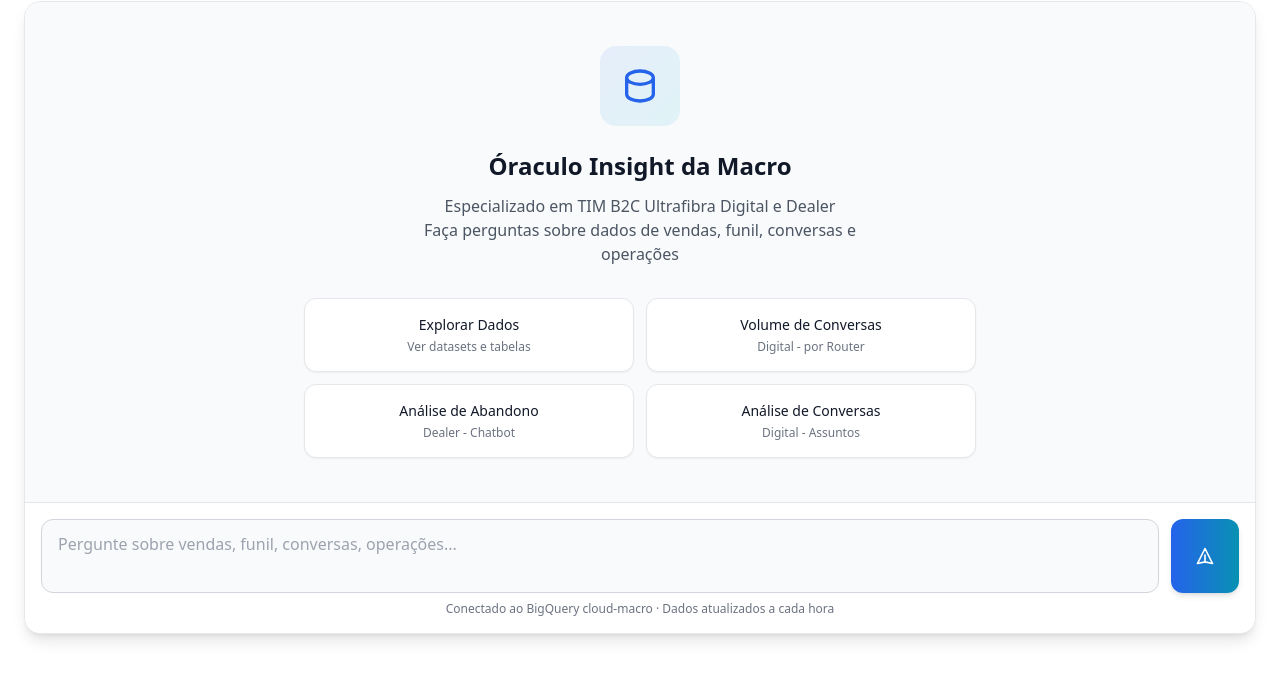
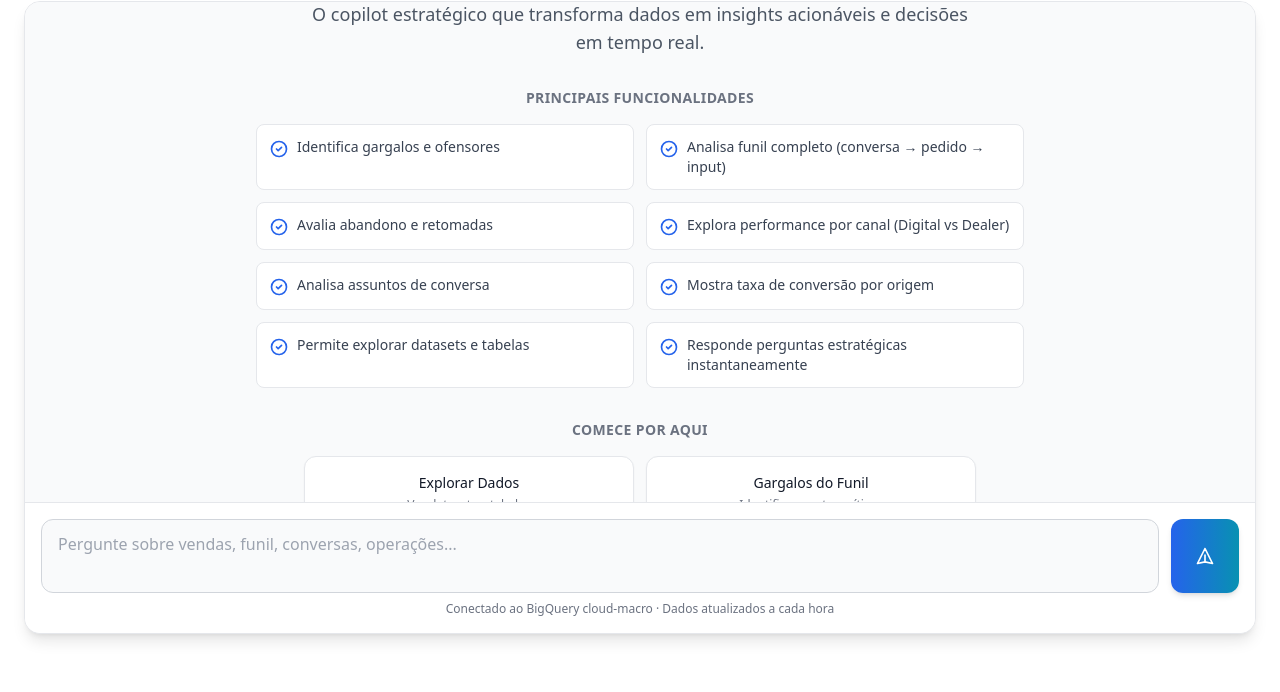
Before and after one commit to lucasmassollar/C-LUCAS-macro-ia-macro-ia-deploy, a website: page index.html in a window 1280 px wide. Shown: the part 108-800 px from the top of the page. Drawn offline with nearby package versions, Linux system fonts and the light colour scheme.

Commit message:
Fix HTML encoding and update content

```diff
--- a/index.html
+++ b/index.html
@@ -1,11 +1,10 @@
-
 
 <!DOCTYPE html>
 <html lang="pt-BR">
 <head>
     <meta charset="UTF-8">
     <meta name="viewport" content="width=device-width, initial-scale=1.0">
-    <title>Óraculo Insight · Macro</title>
+    <title>Oráculo Insight · Macro</title>
     <script src="https://cdn.tailwindcss.com"></script>
 </head>
 <body class="bg-white min-h-screen">
@@ -20,7 +19,7 @@
                         </svg>
                     </div>
                     <div>
-                        <h1 class="text-xl font-bold text-gray-900">Óraculo Insight</h1>
+                        <h1 class="text-xl font-bold text-gray-900">Oráculo Insight</h1>
                         <p class="text-xs text-gray-500">TIM B2C Ultrafibra · Macro</p>
                     </div>
                 </div>
@@ -38,31 +37,90 @@
                 <div id="welcome-screen" class="h-full flex flex-col items-center justify-center text-center">
                     <div class="w-20 h-20 bg-gradient-to-br from-blue-500/10 to-cyan-500/10 rounded-2xl flex items-center justify-center mb-6">
                         <svg class="w-10 h-10 text-blue-600" fill="none" stroke="currentColor" viewBox="0 0 24 24">
-                            <path stroke-linecap="round" stroke-linejoin="round" stroke-width="2" d="M4 7v10c0 2.21 3.582 4 8 4s8-1.79 8-4V7M4 7c0 2.21 3.582 4 8 4s8-1.79 8-4M4 7c0-2.21 3.582-4 8-4s8 1.79 8 4"></path>
+                            <path stroke-linecap="round" stroke-linejoin="round" stroke-width="2" d="M13 10V3L4 14h7v7l9-11h-7z"></path>
                         </svg>
                     </div>
-                    <h2 class="text-2xl font-bold text-gray-900 mb-3">Óraculo Insight da Macro</h2>
-                    <p class="text-gray-600 mb-8 max-w-md">
-                        Especializado em TIM B2C Ultrafibra Digital e Dealer<br>
-                        Faça perguntas sobre dados de vendas, funil, conversas e operações
+                    <h2 class="text-3xl font-bold text-gray-900 mb-3">Oráculo Insight</h2>
+                    <p class="text-gray-600 mb-8 max-w-2xl text-lg">
+                        O copilot estratégico que transforma dados em insights acionáveis e decisões em tempo real.
                     </p>
-                    <div class="grid grid-cols-2 gap-3 w-full max-w-2xl text-left">
+
+                    <!-- Principais Funcionalidades -->
+                    <div class="w-full max-w-3xl mb-8">
+                        <h3 class="text-sm font-semibold text-gray-500 uppercase tracking-wide mb-4">Principais Funcionalidades</h3>
+                        <div class="grid grid-cols-2 gap-3 text-left">
+                            <div class="flex items-start gap-2 p-3 bg-white rounded-lg border border-gray-200">
+                                <svg class="w-5 h-5 text-blue-600 flex-shrink-0 mt-0.5" fill="none" stroke="currentColor" viewBox="0 0 24 24">
+                                    <path stroke-linecap="round" stroke-linejoin="round" stroke-width="2" d="M9 12l2 2 4-4m6 2a9 9 0 11-18 0 9 9 0 0118 0z"></path>
+                                </svg>
+                                <span class="text-sm text-gray-700">Identifica gargalos e ofensores</span>
+                            </div>
+                            <div class="flex items-start gap-2 p-3 bg-white rounded-lg border border-gray-200">
+                                <svg class="w-5 h-5 text-blue-600 flex-shrink-0 mt-0.5" fill="none" stroke="currentColor" viewBox="0 0 24 24">
+                                    <path stroke-linecap="round" stroke-linejoin="round" stroke-width="2" d="M9 12l2 2 4-4m6 2a9 9 0 11-18 0 9 9 0 0118 0z"></path>
+                                </svg>
+                                <span class="text-sm text-gray-700">Analisa funil completo (conversa → pedido → input)</span>
+                            </div>
+                            <div class="flex items-start gap-2 p-3 bg-white rounded-lg border border-gray-200">
+                                <svg class="w-5 h-5 text-blue-600 flex-shrink-0 mt-0.5" fill="none" stroke="currentColor" viewBox="0 0 24 24">
+                                    <path stroke-linecap="round" stroke-linejoin="round" stroke-width="2" d="M9 12l2 2 4-4m6 2a9 9 0 11-18 0 9 9 0 0118 0z"></path>
+                                </svg>
+                                <span class="text-sm text-gray-700">Avalia abandono e retomadas</span>
+                            </div>
+                            <div class="flex items-start gap-2 p-3 bg-white rounded-lg border border-gray-200">
+                                <svg class="w-5 h-5 text-blue-600 flex-shrink-0 mt-0.5" fill="none" stroke="currentColor" viewBox="0 0 24 24">
+                                    <path stroke-linecap="round" stroke-linejoin="round" stroke-width="2" d="M9 12l2 2 4-4m6 2a9 9 0 11-18 0 9 9 0 0118 0z"></path>
+                                </svg>
+                                <span class="text-sm text-gray-700">Explora performance por canal (Digital vs Dealer)</span>
+                            </div>
+                            <div class="flex items-start gap-2 p-3 bg-white rounded-lg border border-gray-200">
+                                <svg class="w-5 h-5 text-blue-600 flex-shrink-0 mt-0.5" fill="none" stroke="currentColor" viewBox="0 0 24 24">
+                                    <path stroke-linecap="round" stroke-linejoin="round" stroke-width="2" d="M9 12l2 2 4-4m6 2a9 9 0 11-18 0 9 9 0 0118 0z"></path>
+                                </svg>
+                                <span class="text-sm text-gray-700">Analisa assuntos de conversa</span>
+                            </div>
+                            <div class="flex items-start gap-2 p-3 bg-white rounded-lg border border-gray-200">
+                                <svg class="w-5 h-5 text-blue-600 flex-shrink-0 mt-0.5" fill="none" stroke="currentColor" viewBox="0 0 24 24">
+                                    <path stroke-linecap="round" stroke-linejoin="round" stroke-width="2" d="M9 12l2 2 4-4m6 2a9 9 0 11-18 0 9 9 0 0118 0z"></path>
+                                </svg>
+                                <span class="text-sm text-gray-700">Mostra taxa de conversão por origem</span>
+                            </div>
+                            <div class="flex items-start gap-2 p-3 bg-white rounded-lg border border-gray-200">
+                                <svg class="w-5 h-5 text-blue-600 flex-shrink-0 mt-0.5" fill="none" stroke="currentColor" viewBox="0 0 24 24">
+                                    <path stroke-linecap="round" stroke-linejoin="round" stroke-width="2" d="M9 12l2 2 4-4m6 2a9 9 0 11-18 0 9 9 0 0118 0z"></path>
+                                </svg>
+                                <span class="text-sm text-gray-700">Permite explorar datasets e tabelas</span>
+                            </div>
+                            <div class="flex items-start gap-2 p-3 bg-white rounded-lg border border-gray-200">
+                                <svg class="w-5 h-5 text-blue-600 flex-shrink-0 mt-0.5" fill="none" stroke="currentColor" viewBox="0 0 24 24">
+                                    <path stroke-linecap="round" stroke-linejoin="round" stroke-width="2" d="M9 12l2 2 4-4m6 2a9 9 0 11-18 0 9 9 0 0118 0z"></path>
+                                </svg>
+                                <span class="text-sm text-gray-700">Responde perguntas estratégicas instantaneamente</span>
+                            </div>
+                        </div>
+                    </div>
+
+                    <!-- Quick Actions -->
+                    <div class="w-full max-w-2xl">
+                        <h3 class="text-sm font-semibold text-gray-500 uppercase tracking-wide mb-4">Comece por aqui</h3>
+                        <div class="grid grid-cols-2 gap-3 text-left">
                             <button onclick="setQuestion('Quais datasets temos disponíveis?')" class="p-4 bg-white hover:bg-gray-50 border border-gray-200 rounded-xl transition-all shadow-sm">
                                 <div class="text-sm font-medium text-gray-900">Explorar Dados</div>
                                 <div class="text-xs text-gray-500 mt-1">Ver datasets e tabelas</div>
                             </button>
-                        <button onclick="setQuestion('Quantas conversas tivemos ontem no Router 6?')" class="p-4 bg-white hover:bg-gray-50 border border-gray-200 rounded-xl transition-all shadow-sm">
-                            <div class="text-sm font-medium text-gray-900">Volume de Conversas</div>
-                            <div class="text-xs text-gray-500 mt-1">Digital - por Router</div>
+                            <button onclick="setQuestion('Onde temos mais abandono no funil?')" class="p-4 bg-white hover:bg-gray-50 border border-gray-200 rounded-xl transition-all shadow-sm">
+                                <div class="text-sm font-medium text-gray-900">Gargalos do Funil</div>
+                                <div class="text-xs text-gray-500 mt-1">Identificar pontos críticos</div>
                             </button>
-                        <button onclick="setQuestion('Onde temos mais abandono no funil do Chatbot Dealer?')" class="p-4 bg-white hover:bg-gray-50 border border-gray-200 rounded-xl transition-all shadow-sm">
-                            <div class="text-sm font-medium text-gray-900">Análise de Abandono</div>
-                            <div class="text-xs text-gray-500 mt-1">Dealer - Chatbot</div>
+                            <button onclick="setQuestion('Qual a performance por canal hoje?')" class="p-4 bg-white hover:bg-gray-50 border border-gray-200 rounded-xl transition-all shadow-sm">
+                                <div class="text-sm font-medium text-gray-900">Performance por Canal</div>
+                                <div class="text-xs text-gray-500 mt-1">Digital vs Dealer</div>
                             </button>
-                        <button onclick="setQuestion('Quais são os principais assuntos no Router 12?')" class="p-4 bg-white hover:bg-gray-50 border border-gray-200 rounded-xl transition-all shadow-sm">
-                            <div class="text-sm font-medium text-gray-900">Análise de Conversas</div>
-                            <div class="text-xs text-gray-500 mt-1">Digital - Assuntos</div>
+                            <button onclick="setQuestion('Principais assuntos das conversas hoje?')" class="p-4 bg-white hover:bg-gray-50 border border-gray-200 rounded-xl transition-all shadow-sm">
+                                <div class="text-sm font-medium text-gray-900">Assuntos em Alta</div>
+                                <div class="text-xs text-gray-500 mt-1">O que os clientes falam</div>
                             </button>
+                        </div>
                     </div>
                 </div>
             </div>
```
Lines whose indentation alone changed are shown as unchanged.
